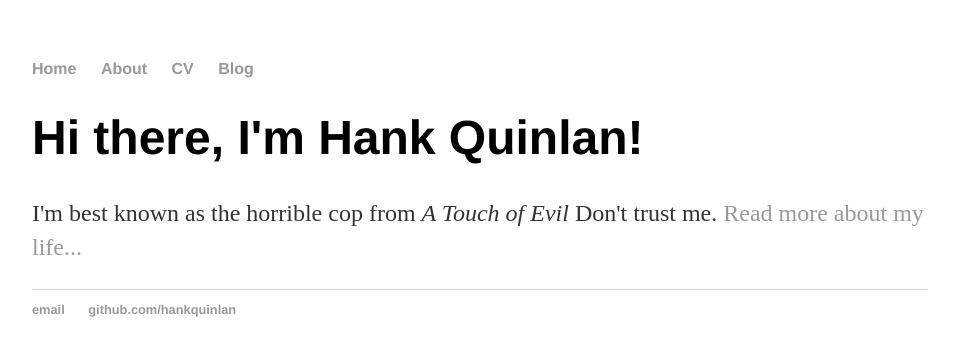
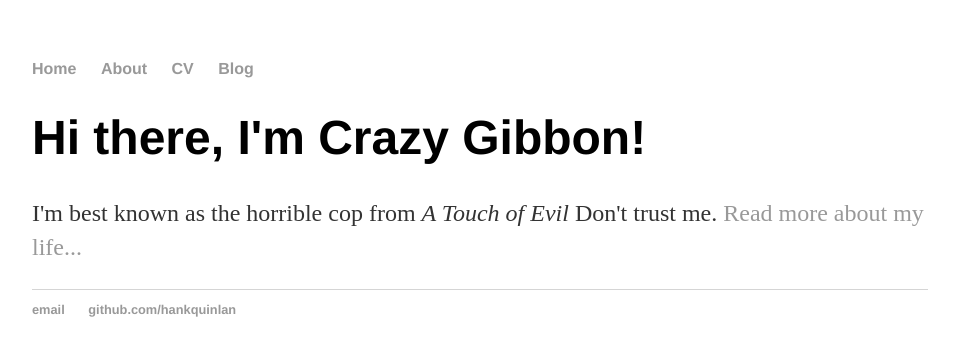
Before and after one commit to rhysmoyne/rhysmoyne.github.io, a Jekyll site: the page built from index.html, in a window 1280 px wide. Shown: the top 356 px of the page, without its empty margins (160-1115 px from the left). Built offline with Jekyll 4.4.1, drawn with Linux system fonts in a browser that asks for light colours.

Commit message:
Updated index.html

```diff
--- a/index.html
+++ b/index.html
@@ -1,8 +1,9 @@
 ---
 layout: default
-title: Hank Quinlan, Horrible Cop
+title: 'Hank Quinlan, Horrible Cop'
+published: true
 ---
 <div class="blurb">
-	<h1>Hi there, I'm Hank Quinlan!</h1>
+	<h1>Hi there, I'm Crazy Gibbon!</h1>
 	<p>I'm best known as the horrible cop from <em>A Touch of Evil</em> Don't trust me. <a href="/about">Read more about my life...</a></p>
 </div><!-- /.blurb -->
```
